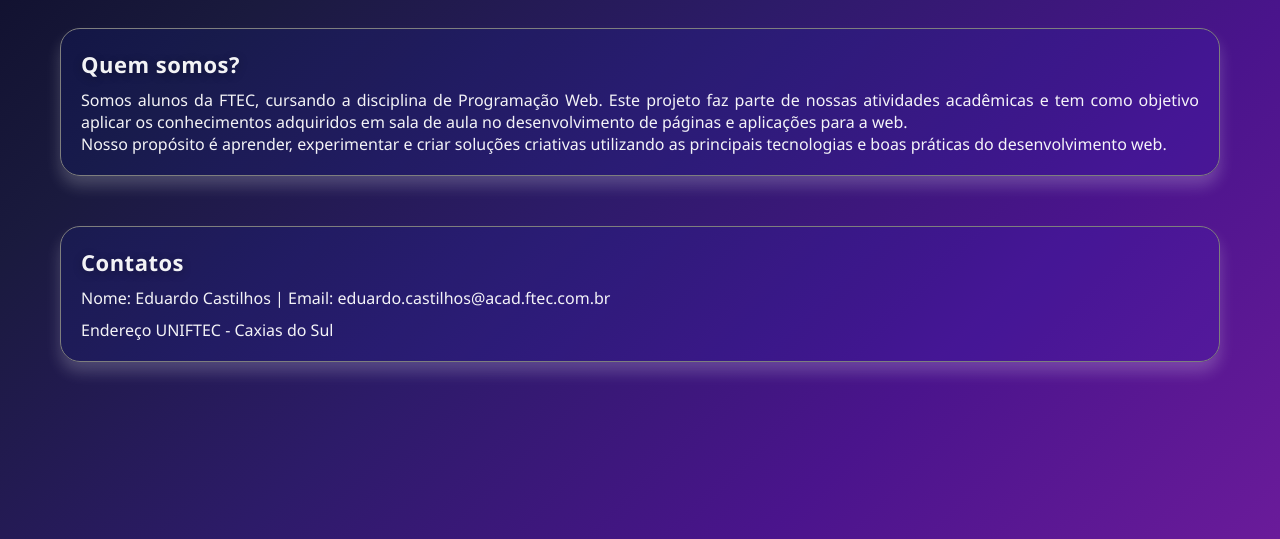
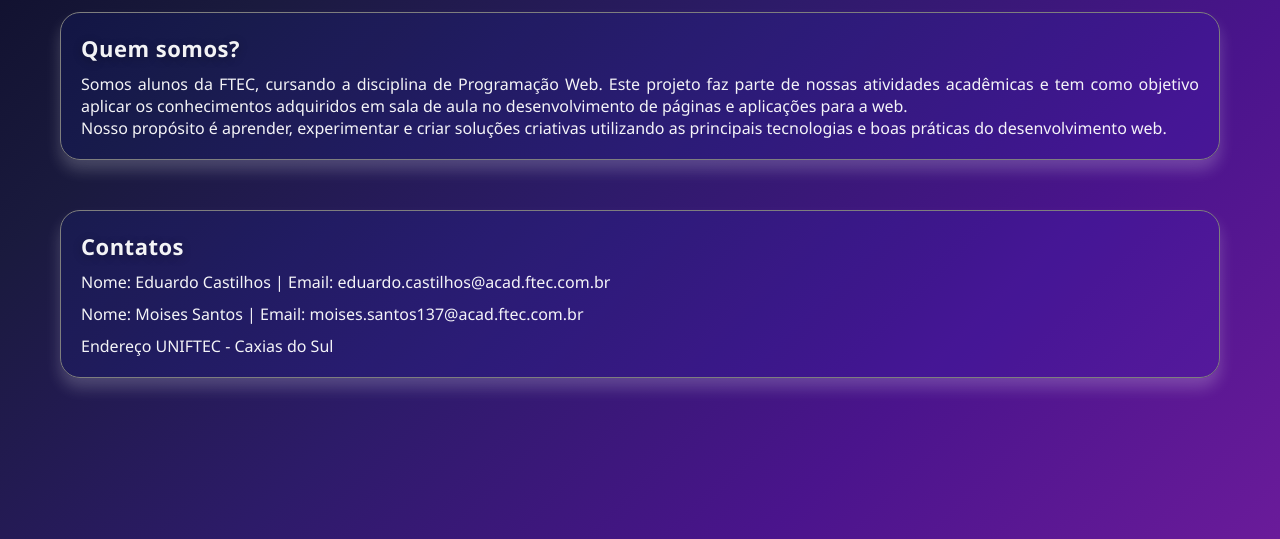
Before and after one commit to eduardo-castilhos/FTEC-programacao-web-trabalho-semestre, a plain HTML site: page sobre-nos.html in a window 1280 px wide. Shown: the part 261-800 px from the top of the page. Drawn offline with Linux system fonts and the light colour scheme.

Commit message:
Eduardo: ajsute sobre nós

```diff
--- a/sobre-nos.html
+++ b/sobre-nos.html
@@ -25,6 +25,7 @@
             <section class="container-definicao">
                 <h2 class="title-card-home color-white">Contatos</h2>
                 <p class="color-white">Nome: Eduardo Castilhos | Email: eduardo.castilhos@acad.ftec.com.br</p>
+                <p class="color-white">Nome: Moises Santos | Email: moises.santos137@acad.ftec.com.br</p>
                 <p class="color-white">Endereço UNIFTEC - Caxias do Sul</p>
             </section>
         </div>
```
